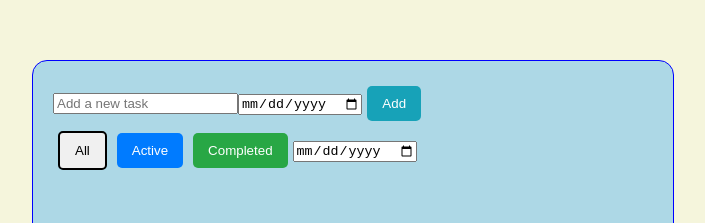
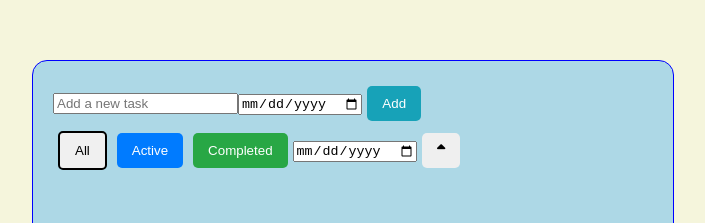
Before and after one commit to XavAsh/b3-todo-2024, a React (Create React App) app: page / in a window 1280 px wide. Shown: the part 169-392 px from the top of the page, without its empty margins (287-992 px from the left). Built offline with nearby package versions, Linux system fonts and the light colour scheme.

Commit message:
added date oder by filter for newest first / last first

```diff
--- a/src/App.js
+++ b/src/App.js
@@ -11,6 +11,7 @@ function App() {
   const [editTodoId, setEditTodoId] = useState(null);
   const [editTodoText, setEditTodoText] = useState('');
   const [filterDate, setFilterDate] = useState('');
+  const [orderBy, setOrderBy] = useState('asc');
 
   const handleAddTodo = () => {
     if (newTodo.trim() && newTodoDate) {
@@ -44,6 +45,10 @@ function App() {
     setEditTodoText('');
   };
 
+  const handleToggleOrderBy = () => {
+    setOrderBy(orderBy === 'asc' ? 'desc' : 'asc');
+  };
+
   const filteredTodos = todos.filter(todo => {
     if (filter === 'all') return true;
     if (filter === 'active') return !completedTodos.includes(todo.id);
@@ -52,6 +57,12 @@ function App() {
   }).filter(todo => {
     if (!filterDate) return true;
     return todo.date === filterDate;
+  }).sort((a, b) => {
+    if (orderBy === 'asc') {
+      return new Date(a.date) - new Date(b.date);
+    } else {
+      return new Date(b.date) - new Date(a.date);
+    }
   });
 
   return (
@@ -97,6 +108,9 @@ function App() {
           onChange={(e) => setFilterDate(e.target.value)}
           className="input"
         />
+        <button onClick={handleToggleOrderBy} className="button button-order">
+          <i className={`fas fa-sort-${orderBy === 'asc' ? 'up' : 'down'}`}></i>
+        </button>
       </div>
       <ul>
         {filteredTodos.map((todo) => (
```
